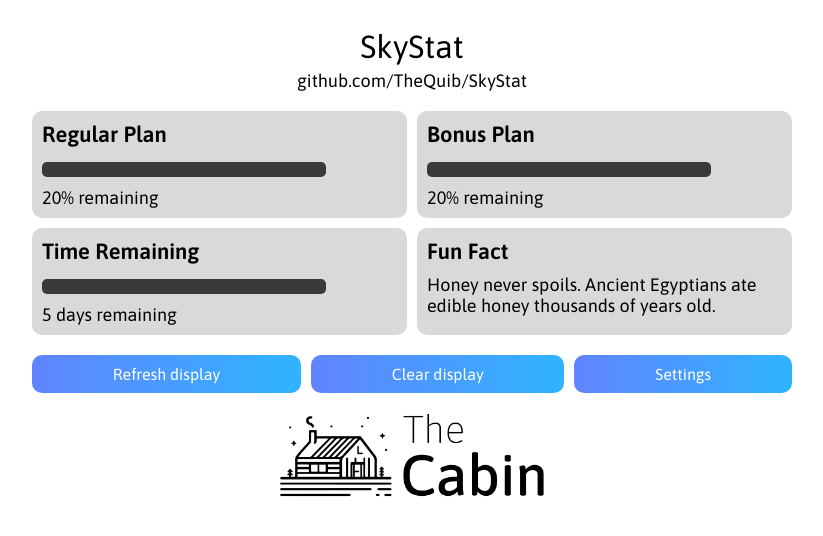
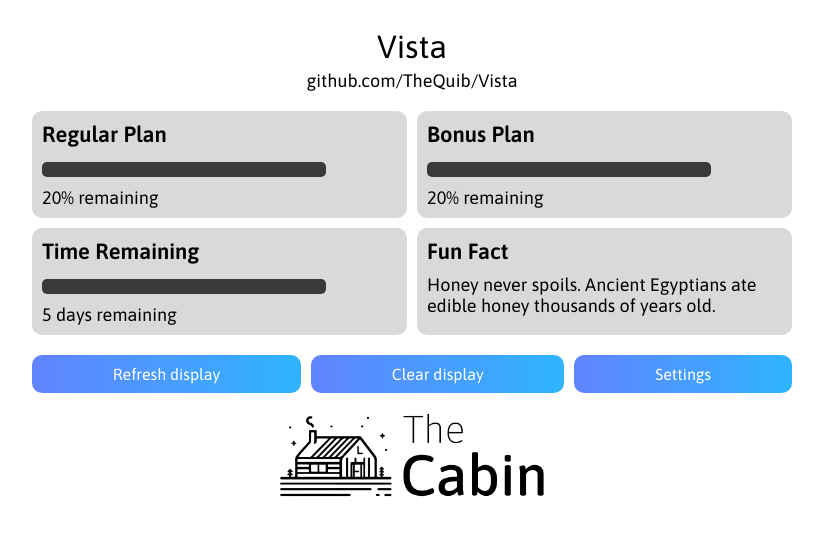
Before and after one commit to TheQuib/Vista, a Python web app: template src/web/templates/home.html in a window 1280 px wide. Shown: the top 536 px of the page, without its empty margins (228-1051 px from the left). Run offline with Jinja, Linux system fonts and the light colour scheme; the template is opened without the code that fills it, so the values that code supplies are empty.

Commit message:
Rename to "Vista"

```diff
--- a/drawImage.py
+++ b/drawImage.py
@@ -84,8 +84,8 @@ class DrawImage:
 
         logging.info("Begin drawing")
         logging.info("Drawing header")
-        dm.draw_text("SkyStat", 10, 4, 32)
-        dm.draw_text("github.com/TheQuib/SkyStat", 10, 44, 16)
+        dm.draw_text("Vista", 10, 4, 32)
+        dm.draw_text("github.com/TheQuib/Vista", 10, 44, 16)
         dm.draw_text(todays_date, 511, 4, 32, align='right', right_edge=800, right_margin=10)
         dm.draw_text("Last updated " + lastUpdated_dateTime, 0, 43, 16, align='right', right_edge=800, right_margin=10)
         dm.draw_line((0,70), (800, 70), width=3)
--- a/src/web/templates/base.html
+++ b/src/web/templates/base.html
@@ -7,7 +7,7 @@
 <body>
     <nav>
         <div class="container">
-            <h1 class="logo">Frame Control</h1>
+            <h1 class="logo">Vista Web</h1>
             <ul class="nav-links">
                 <li><a href="{{ url_for('home') }}">Home</a></li>
                 <li><a href="{{ url_for('settings') }}">Settings</a></li>
--- a/src/web/templates/home.html
+++ b/src/web/templates/home.html
@@ -3,14 +3,14 @@
 <head>
 <meta charset="UTF-8">
 <meta name="viewport" content="width=device-width, initial-scale=1.0">
-<title>SkyStat Web</title>
+<title>Vista</title>
 <link href="https://fonts.googleapis.com/css2?family=Asap:wght@400;600&display=swap" rel="stylesheet">
 <link rel="icon" href="{{ url_for('static', filename='assets/favicon.png') }}" type="image/x-icon">
 <style>
   body {
     font-family: 'Asap', sans-serif;
   }
-  .SkystatWeb {
+  .VistaWeb {
     max-width: 800px;
     width: 100%;
     margin: auto;
@@ -116,9 +116,9 @@
 </head>
 <body>
 
-<div class="SkystatWeb">
-  <div class="page-title">SkyStat</div>
-  <div class="page-subtitle">github.com/TheQuib/SkyStat</div>
+<div class="VistaWeb">
+  <div class="page-title">Vista</div>
+  <div class="page-subtitle">github.com/TheQuib/Vista</div>
 
   <div class="grid-container">
     <div class="section Regularplan">
--- a/src/web/templates/settings.html
+++ b/src/web/templates/settings.html
@@ -2,7 +2,7 @@
 
 {% block content %}
 <div class="container">
-    <h2>Frame Settings</h2>
+    <h2>Vista Settings</h2>
     <p>Customize your frame settings below.</p>
 
     <form id="settings-form">
```
Also changed, not shown: 1 other file.
